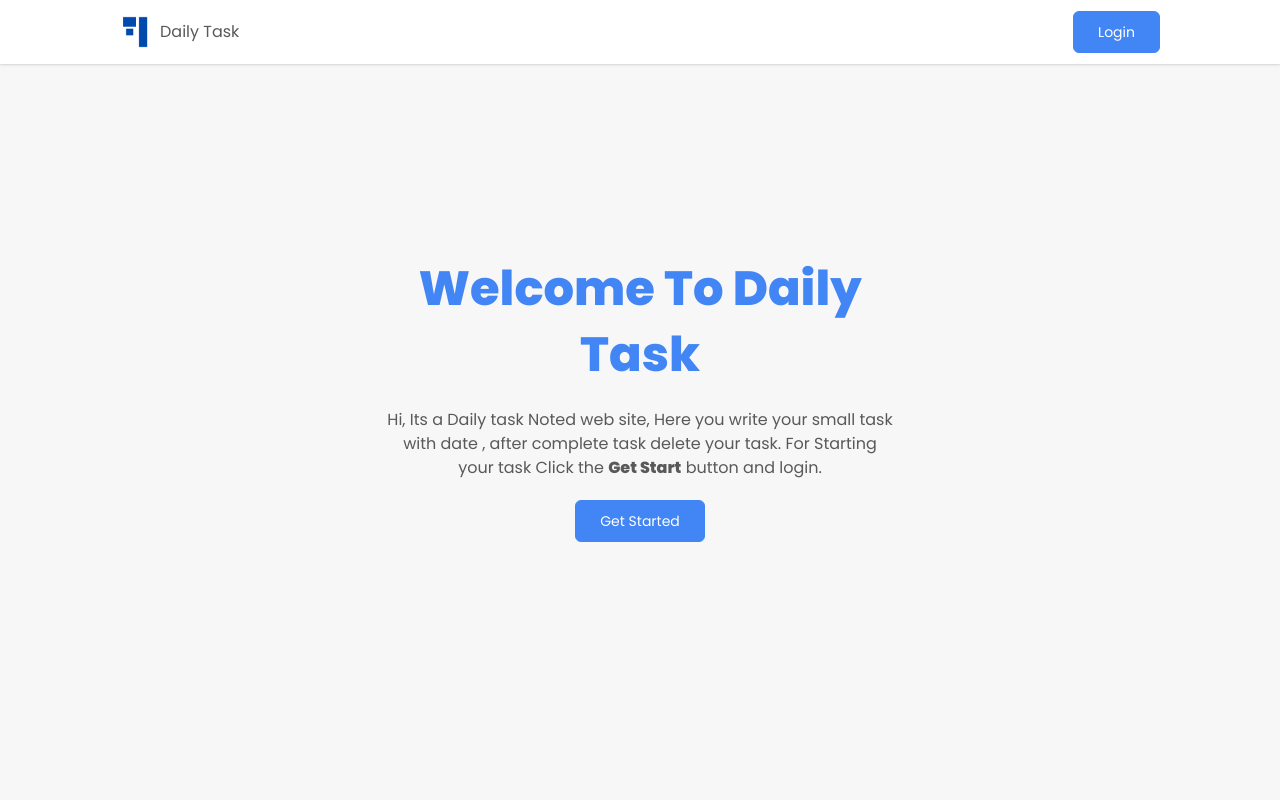
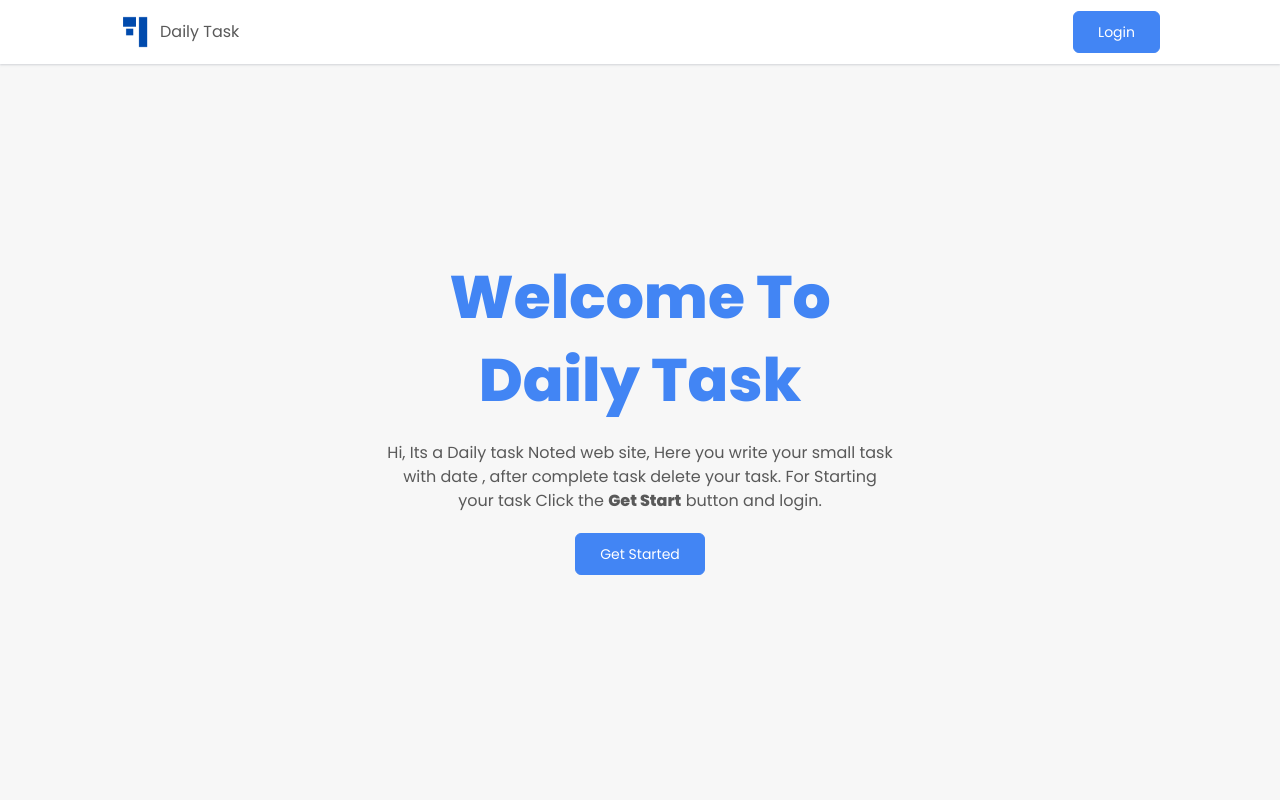
Before and after one commit to ferdousr3/toDo-job-task, a React (Create React App) app: page / in a window 1280 px wide. Shown: the top 800 px of the page. Built offline with nearby package versions, Linux system fonts and the light colour scheme; no server answers.

Commit message:
add jwt for API

```diff
--- a/src/Pages/Home/Home.js
+++ b/src/Pages/Home/Home.js
@@ -16,11 +16,16 @@ const [user] = useAuthState(auth)
       <div className="hero xl:py-32">
         <div className="hero-content text-center text-neutral-content">
           <div className="max-w-lg">
-            <h1 className="mb-5 text-3xl text-primary lg:text-5xl lg:li font-bold lg:leading-snug">
-              Welcome <span className="text-accent">{user?.displayName} </span>
-              To Daily Task
+            <h1 className="mb-5 text-3xl text-primary lg:text-6xl lg:li font-bold lg:leading-snug">
+              Welcome To Daily Task
             </h1>
-            <p className="mb-5 text-accent">Hi, Its a Daily task Noted web site, Here you write your small task with date , after complete task delete your task. For Starting your task Click the <strong>Get Start</strong> button and login. </p>
+            <p className="mb-5 text-accent">
+              Hi, <span className="text-primary">{user?.displayName}</span>
+              <span className={user?.displayName? 'visible':'hidden'}>. </span>
+              Its a Daily task Noted web site, Here you write your small task
+              with date , after complete task delete your task. For Starting
+              your task Click the <strong>Get Start</strong> button and login.{" "}
+            </p>
             <button
               onClick={() => navigate("/tasks")}
               className="bg-primary border border-primary text-white text-sm py-2.5 px-6 rounded-md hover:border hover:border-primary hover:text-primary hover:bg-white transition-colors duration-500"
--- a/src/Pages/Login/Login.js
+++ b/src/Pages/Login/Login.js
@@ -63,7 +63,7 @@ const Login = () => {
       <PageTitle title="Login" />
       <div className="container mx-auto lg:py-14 flex justify-center items-center">
         <div className="card w-96 bg-base-100 lg:border ">
-          <div className="p-0 md:px-10 md:py-10 card-body">
+          <div className="p-3 md:px-10 md:py-10 card-body">
             <h2 className="text-lg font-normal text-accent text-center">
               Login
             </h2>
--- a/src/Pages/SignUp/SignUp.js
+++ b/src/Pages/SignUp/SignUp.js
@@ -56,7 +56,7 @@ const SignUp = () => {
       <PageTitle title="Sign Up" />
       <div className="container mx-auto lg:py-14 flex justify-center items-center">
         <div className="card w-96 bg-base-100 lg:border ">
-          <div className=" p-0 md:px-10 md:py-10 card-body">
+          <div className=" p-3 md:px-10 md:py-10 card-body">
             <h2 className="text-lg font-normal text-accent text-center">
               Sign Up
             </h2>
--- a/src/components/Header/Header.js
+++ b/src/components/Header/Header.js
@@ -45,20 +45,20 @@ const Header = () => {
                   className="mt-3 p-2 shadow menu menu-compact dropdown-content bg-base-100 rounded-box w-52"
                 >
                   <li>
-                    <p className="text-sm text-accent flex items-center">
+                    <p className="text-xs lg:text-sm text-accent flex items-center">
                       Name:
                       <span className="text-xs font-medium ">
                         {user?.displayName}
                       </span>
                     </p>
                   </li>
-                  <li>
+                  {/* <li>
                     <p className="text-sm text-accent flex items-center">
                       <span className="text-xs font-medium ">
                         {user?.email}
                       </span>
                     </p>
-                  </li>
+                  </li> */}
                   <li>
                     {user ? (
                       <button
```
